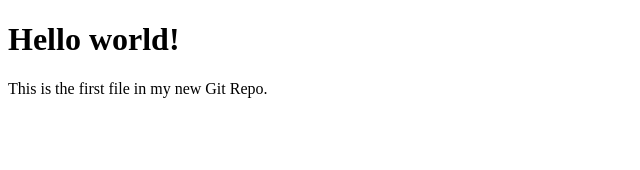
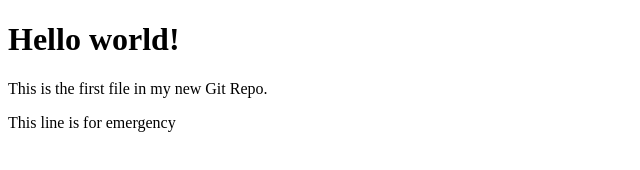
Before and after one commit to meimain/PuzzleMaker, a plain HTML site: page index.html in a window 1280 px wide. Shown: the whole page, without its empty margins (0-640 px from the left). Drawn offline with Linux system fonts and the light colour scheme.

Commit message:
update for emergency

```diff
--- a/index.html
+++ b/index.html
@@ -7,6 +7,6 @@
 
 <h1>Hello world!</h1>
 <p>This is the first file in my new Git Repo.</p>
-
+<p>This line is for emergency</p>
 </body>
 </html>
```
